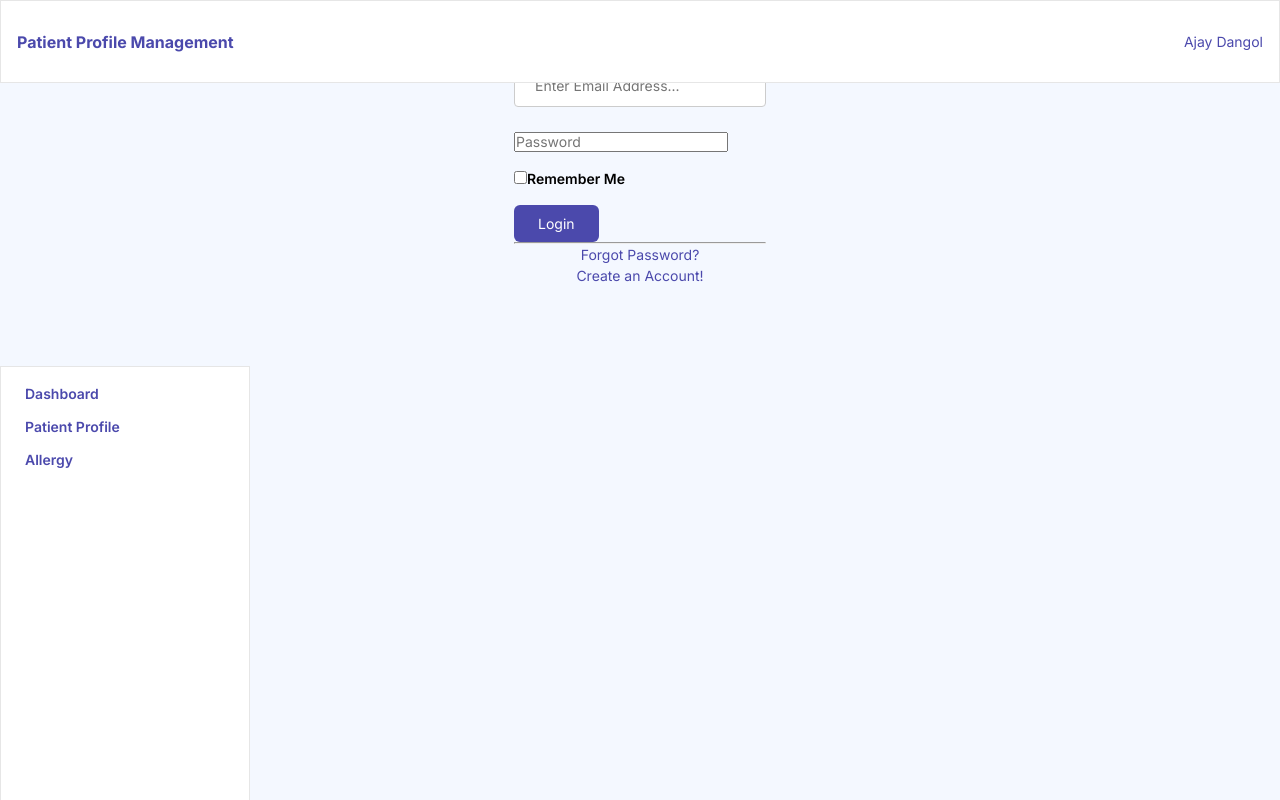
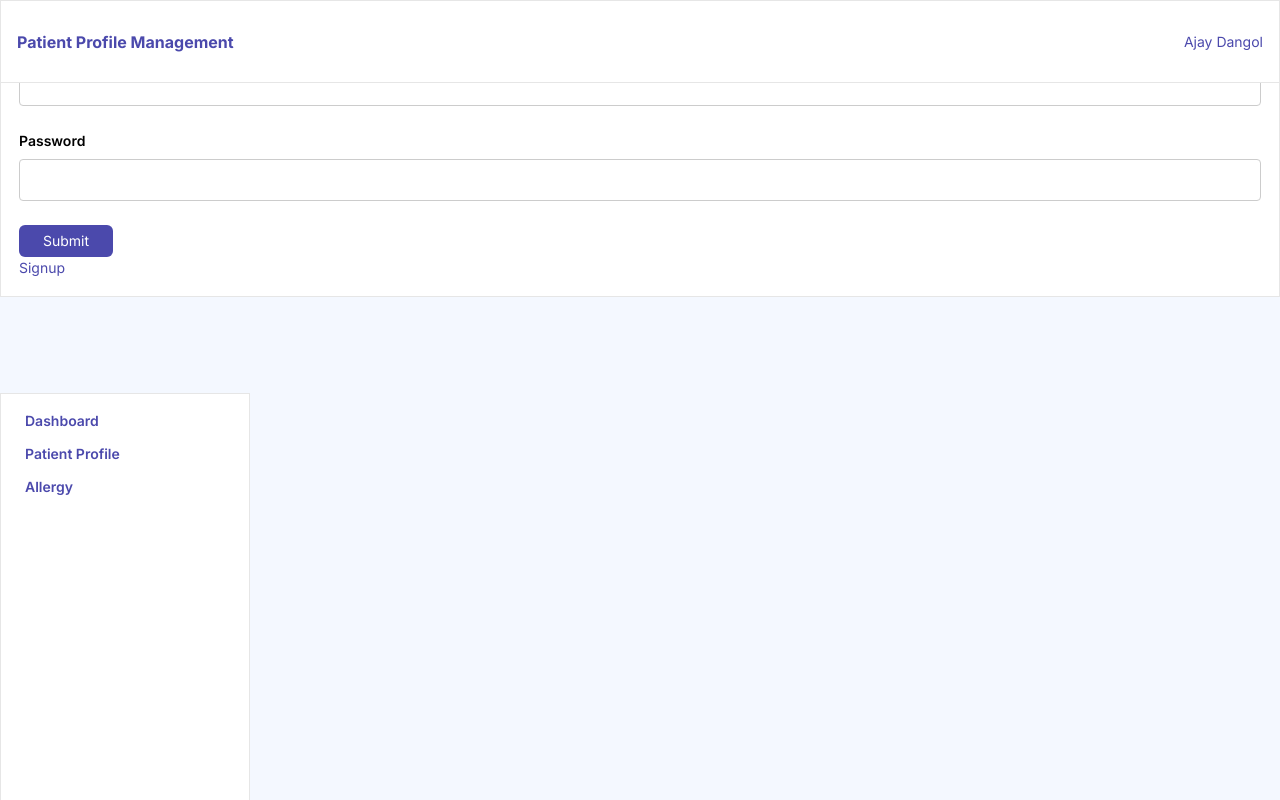
Before and after one commit to ajaydangol014/patient-profile-management, a React (Create React App) app: page / in a window 1280 px wide. Shown: the top 800 px of the page. Built offline with nearby package versions, Linux system fonts and the light colour scheme.

Commit message:
LFUNIOLD-227: Add validation schema for login and also add login form file for logging

```diff
--- a/src/constants/constant.js
+++ b/src/constants/constant.js
@@ -16,3 +16,8 @@ export const userValidationSchema = Yup.object({
   email: Yup.string().email("Invalid Email Address").required("Required"),
   password: Yup.string().required("Required"),
 });
+
+export const loginValidationSchema = Yup.object({
+  email: Yup.string().email("Invalid Email Address").required("Required"),
+  password: Yup.string().required("Required"),
+});
--- a/src/pages/auth/Login.js
+++ b/src/pages/auth/Login.js
@@ -1,79 +1,49 @@
+import axios from "axios";
+import { Formik } from "formik";
 import React from "react";
+import { loginValidationSchema } from "../../constants/constant";
+import { useNavigate } from "react-router";
+import LoginForm from "./LoginForm";
+import { Link } from "react-router-dom";
 
 const Login = () => {
+  const navigate = useNavigate();
+  const userInitialValues = {
+    password: "",
+    email: "",
+  };
+
+  const submitHandler = async (values, { setSubmitting }) => {
+    const payload = {
+      email: values.email,
+      password: values.password,
+    };
+
+    try {
+      const response = await axios.post(
+        "http://localhost:5000/api/user/",
+        payload
+      );
+      localStorage.setItem("token", response.data.token);
+      navigate("/dashboard");
+    } catch (e) {
+      console.log(e);
+    } finally {
+      setSubmitting(false);
+    }
+  };
   return (
-    <div className="">
-      <div className="container">
-        <div className="row justify-content-center">
-          <div className="col-xl-10 col-lg-12 col-md-9">
-            <div className="card o-hidden border-0 shadow-lg my-5">
-              <div className="card-body p-0">
-                <div className="row">
-                  <div className="col-lg-6 d-none d-lg-block bg-login-image"></div>
-                  <div className="col-lg-6">
-                    <div className="p-5">
-                      <div className="text-center">
-                        <h1 className="h4 text-gray-900 mb-4">Welcome Back!</h1>
-                      </div>
-                      <form className="user">
-                        <div className="form-group">
-                          <input
-                            type="email"
-                            className="form-control form-control-user"
-                            id="exampleInputEmail"
-                            aria-describedby="emailHelp"
-                            placeholder="Enter Email Address..."
-                          />
-                        </div>
-                        <div className="form-group">
-                          <input
-                            type="password"
-                            className="form-control form-control-user"
-                            id="exampleInputPassword"
-                            placeholder="Password"
-                          />
-                        </div>
-                        <div className="form-group">
-                          <div className="custom-control custom-checkbox small">
-                            <input
-                              type="checkbox"
-                              className="custom-control-input"
-                              id="customCheck"
-                            />
-                            <label
-                              className="custom-control-label"
-                              for="customCheck"
-                            >
-                              Remember Me
-                            </label>
-                          </div>
-                        </div>
-                        <a
-                          href="index.html"
-                          className="btn btn-primary btn-user btn-block"
-                        >
-                          Login
-                        </a>
-                        <hr />
-                      </form>
-                      {/* <hr> */}
-                      <div className="text-center">
-                        <a className="small" href="forgot-password.html">
-                          Forgot Password?
-                        </a>
-                      </div>
-                      <div className="text-center">
-                        <a className="small" href="register.html">
-                          Create an Account!
-                        </a>
-                      </div>
-                    </div>
-                  </div>
-                </div>
-              </div>
-            </div>
-          </div>
-        </div>
+    <div className="well">
+      <Formik
+        initialValues={userInitialValues}
+        validationSchema={loginValidationSchema}
+        onSubmit={submitHandler}
+      >
+        {(formik) => <LoginForm formik={formik} />}
+      </Formik>
+
+      <div className="signup">
+        <Link to={"/signup"}>Signup</Link>
       </div>
     </div>
   );
--- /dev/null
+++ b/src/pages/auth/LoginForm.js
@@ -0,0 +1,45 @@
+import React from "react";
+import { ErrorMessage, Field, Form } from "formik";
+
+const LoginForm = (props) => {
+  return (
+    <Form>
+      <div className="form-group">
+        <label htmlFor="email">Email</label>
+        <Field
+          type="email"
+          name="email"
+          id="email"
+          onChange={props.formik.handleChange}
+          onBlur={props.formik.handleBlur}
+          value={props.formik.values.email}
+          {...props.formik.getFieldProps("email")}
+        />
+        <div className="error-message">
+          <ErrorMessage name="email" />
+        </div>
+      </div>
+      <div className="form-group">
+        <label htmlFor="password">Password</label>
+        <Field
+          type="text"
+          name="password"
+          id="password"
+          onChange={props.formik.handleChange}
+          onBlur={props.formik.handleBlur}
+          value={props.formik.values.password}
+          {...props.formik.getFieldProps("password")}
+        />
+        <div className="error-message">
+          <ErrorMessage name="lastName" />
+        </div>
+      </div>
+
+      <button type="submit" className="btn btn-primary">
+        Submit
+      </button>
+    </Form>
+  );
+};
+
+export default LoginForm;
```
